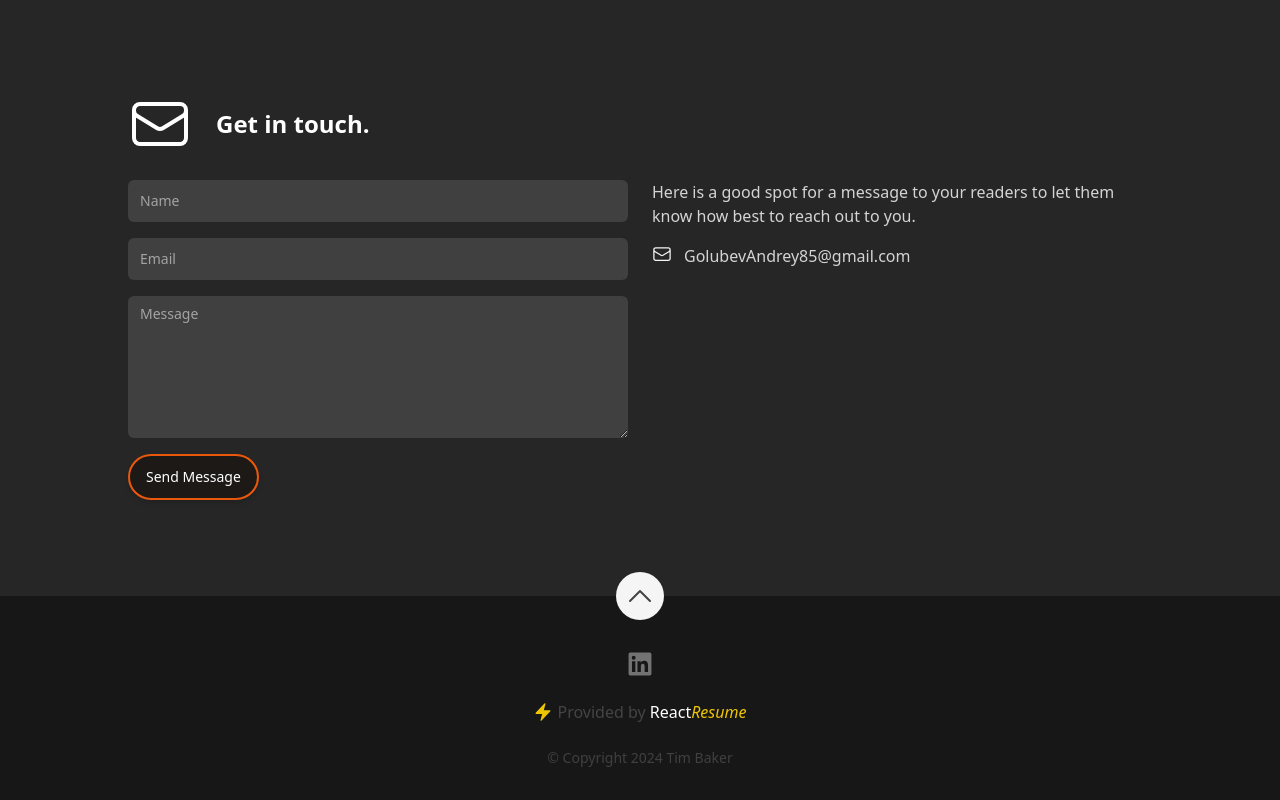
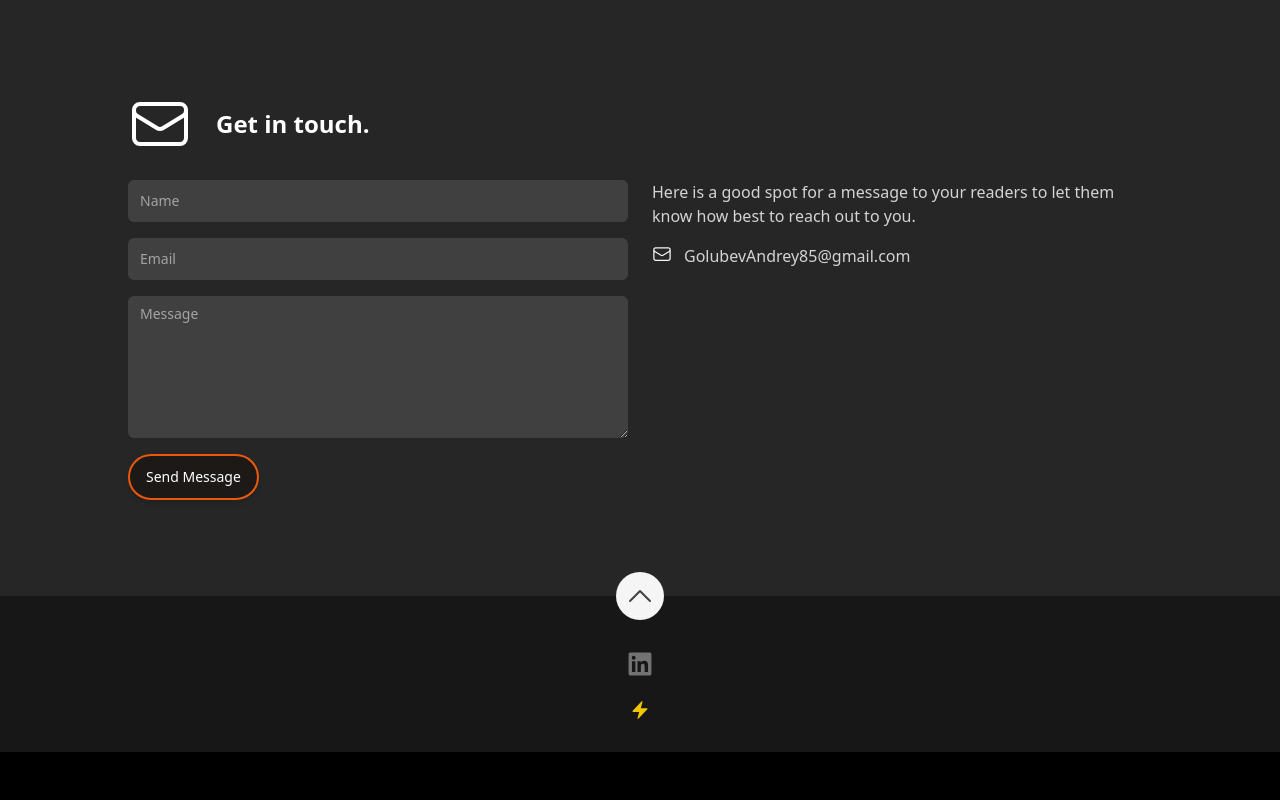
Before and after one commit to andreygolubevctm/cv-about, a Next.js app: page / in a window 1280 px wide. Shown: the part 3024-3824 px from the top of the page. After the commit the page ends 3776 px from the top, so only its background shows below. Built offline with nearby package versions, Linux system fonts and the light colour scheme.

Commit message:
Remove copyright

```diff
--- a/src/components/Sections/Footer.tsx
+++ b/src/components/Sections/Footer.tsx
@@ -23,12 +23,12 @@ const Footer: FC = memo(() => (
         className="-m-2 flex items-center gap-x-1 rounded-md p-2 ring-yellow focus:outline-none focus:ring-2"
         href="https://reactresume.com">
         <BoltIcon className="h-5 w-5 text-yellow" />
-        <span>
+        {/* <span>
           Provided by <span className="text-white">React</span>
           <span className="italic text-yellow">Resume</span>
-        </span>
+        </span> */}
       </a>
-      <span className="text-sm text-neutral-700">© Copyright {currentYear} Tim Baker</span>
+      {/* <span className="text-sm text-neutral-700">© Copyright {currentYear} Tim Baker</span> */}
     </div>
   </div>
 ));
```
